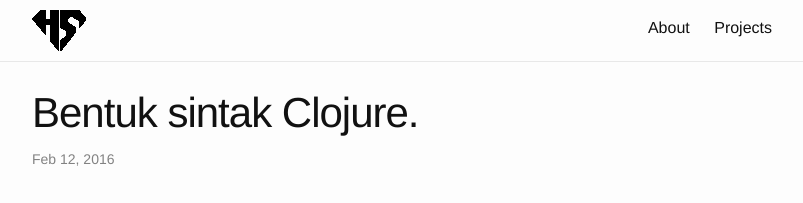
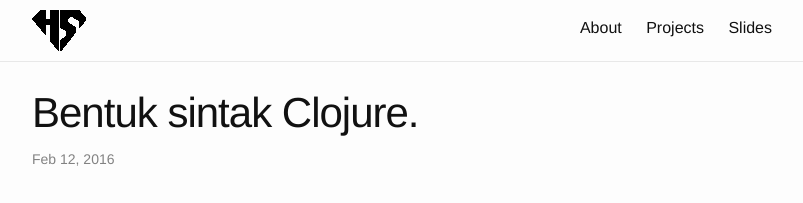
Before and after one commit to simudin/simudin.github.io, a Jekyll site: the page built from _posts/2016-02-22-clojure-syntax.markdown, in a window 1280 px wide. Shown: the top 203 px of the page, without its empty margins (238-1041 px from the left). Built offline with Jekyll 4.4.1, drawn with Linux system fonts in a browser that asks for light colours; comment, search, counter and statistics services are not loaded.

Commit message:
create slides menu

```diff
--- a/_includes/header.html
+++ b/_includes/header.html
@@ -20,6 +20,7 @@
           <a class="page-link" href="{{ my_page.url | prepend: site.baseurl }}">{{ my_page.title }}</a>
           {% endif %}
         {% endfor %}
+        <a class="page-link" href="{{ my_page.url}}/slides">Slides</a>
       </div>
     </nav>
 
```
Also changed, not shown: _posts/2016-02-22-clojure-syntax.markdown (line endings or trailing spaces).
